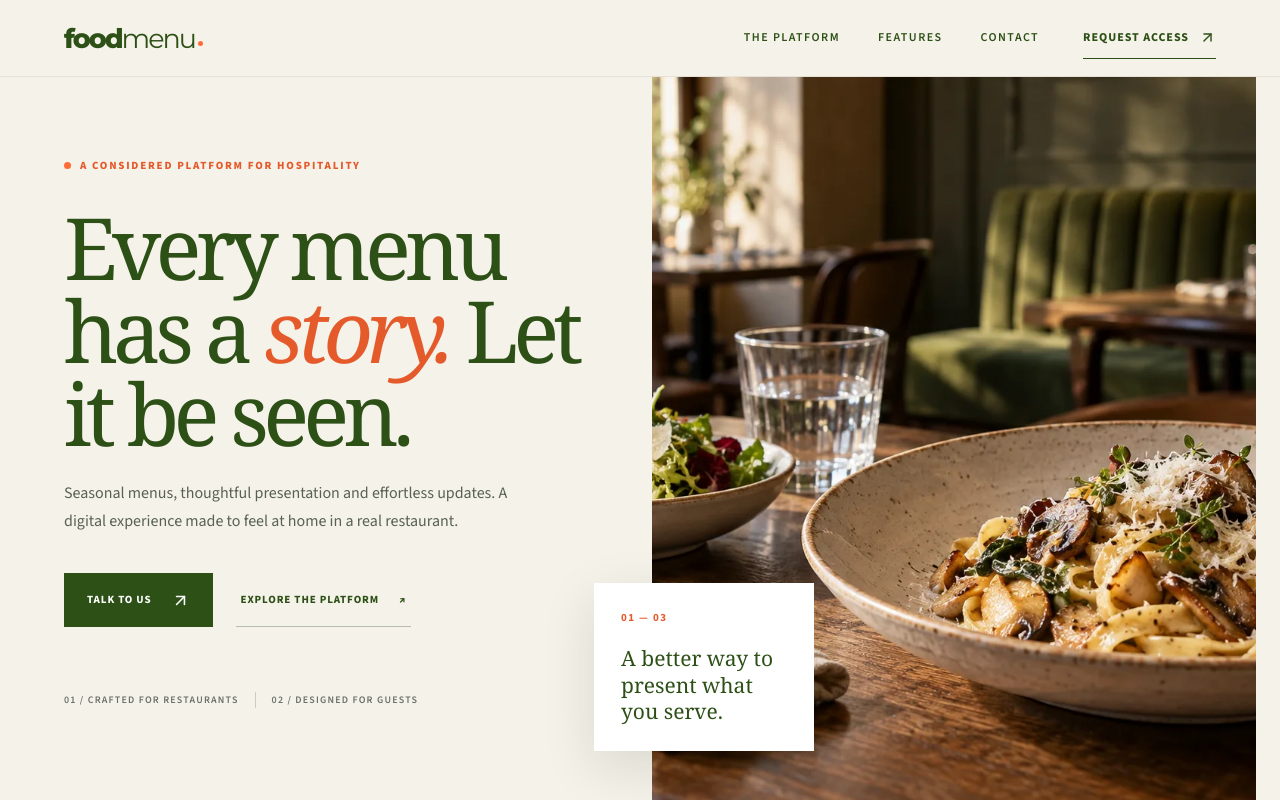
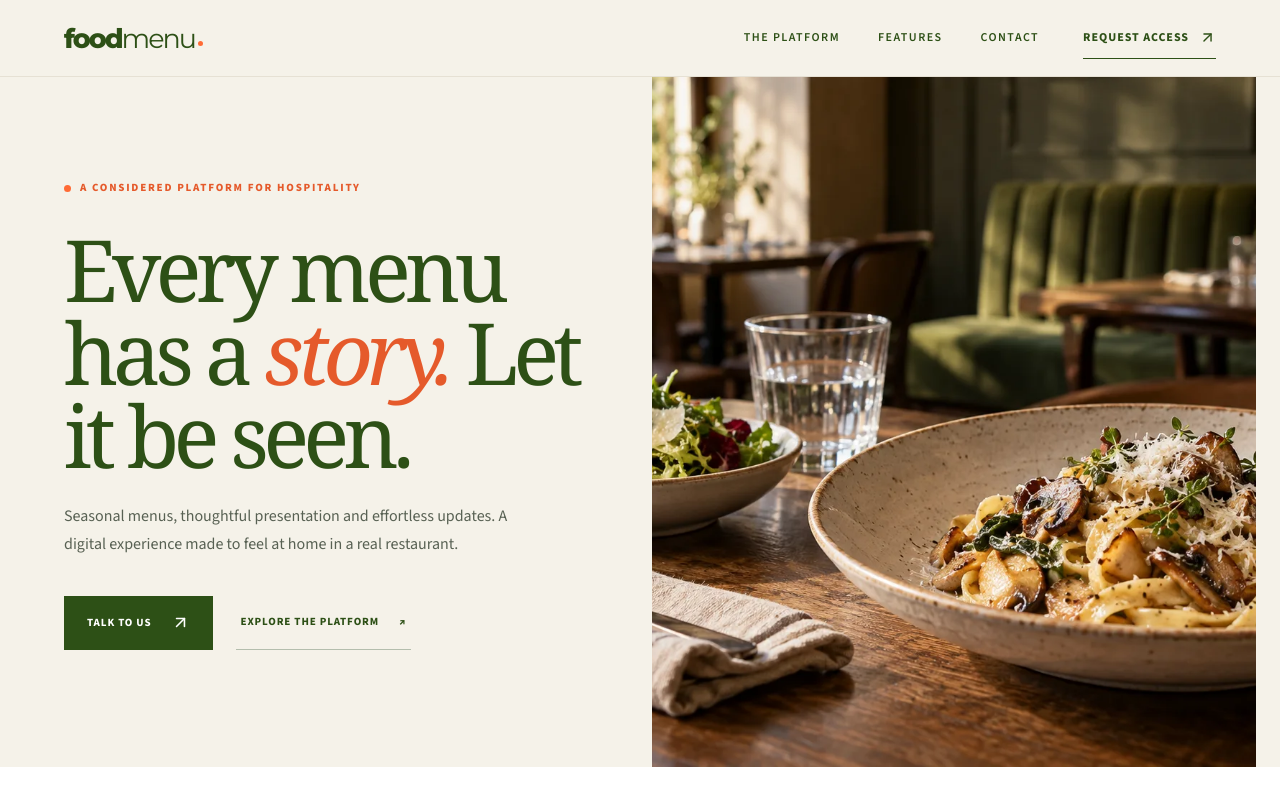
Before and after one commit to RaDmunn/food-menu, a Next.js app: page / in a window 1280 px wide. Shown: the top 800 px of the page. Built offline with nearby package versions, Linux system fonts and the light colour scheme.

Commit message:
fix: simplify hero and restore footer background

```diff
--- a/src/components/main-page/Hero.tsx
+++ b/src/components/main-page/Hero.tsx
@@ -14,14 +14,11 @@ export default function Hero() {
             <Link className="site-button site-button--dark" href="/contact">Talk to us <ArrowUpRight size={19} /></Link>
             <Link className="site-button site-button--text" href="#how-it-works">Explore the platform <span aria-hidden="true">↗</span></Link>
           </div>
-          <div className="site-hero__proof">01 / Crafted for restaurants <span /> 02 / Designed for guests</div>
         </div>
         <div className="site-hero__visual">
           <Image src="/img/editorial/bistro-table.webp" alt="Seasonal pasta served in a contemporary restaurant" fill priority sizes="(max-width: 900px) 100vw, 52vw" />
-          <div className="site-hero__float"><span>01 — 03</span><strong>A better way to present what you serve.</strong></div>
         </div>
       </div>
-      <div className="site-hero__bottom container"><span>FOODMENU / THE DIGITAL MENU STUDIO</span><span>Restaurant → Seasonal menus → Food &amp; drinks → Dishes</span></div>
     </section>
   );
 }
--- a/src/styles/main_page/premium.scss
+++ b/src/styles/main_page/premium.scss
@@ -19,34 +19,25 @@
 .site-hero__actions { margin-top: 38px; }
 .site-button { border-radius: 0; text-transform: uppercase; letter-spacing: .08em; font-size: 11px; min-height: 54px; transition: transform .35s ease, background .35s ease, color .35s ease; }
 .site-button--text { border-bottom: 1px solid #b4bead; }
-.site-hero__proof { margin-top: 65px; text-transform: uppercase; letter-spacing: .12em; font-size: 10px; }
 .site-hero__visual { min-height: 690px; }
-.site-hero__visual img { transition: transform 1.2s ease; }
-.site-hero__visual:hover img { transform: scale(1.045); }
 .site-hero__copy > * { animation: fm-enter .75s both; }
 .site-hero__copy > :nth-child(2) { animation-delay: .09s; }
 .site-hero__copy > :nth-child(3) { animation-delay: .18s; }
 .site-hero__copy > :nth-child(4) { animation-delay: .27s; }
-.site-hero__copy > :nth-child(5) { animation-delay: .36s; }
-.site-hero__visual { animation: fm-image-enter 1.1s both; }
 @keyframes fm-enter { from { opacity: 0; transform: translateY(18px); } to { opacity: 1; transform: translateY(0); } }
-@keyframes fm-image-enter { from { opacity: .6; transform: scale(1.025); } to { opacity: 1; transform: scale(1); } }
-.site-hero__float { left: -58px; bottom: 52px; width: 220px; min-width: 0; display: grid; gap: 20px; padding: 27px; border-radius: 0; box-shadow: 0 16px 50px rgba(25,35,20,.12); }
-.site-hero__float span { color: $primary-orange-dark; font: 700 11px $Main-font; letter-spacing: .13em; }
-.site-hero__float strong { font: 400 21px/1.25 Georgia,serif; }
 .site-section-heading h2, .site-showcase__copy h2 { font: 400 clamp(44px,4.3vw,65px)/1.06 Georgia,serif; letter-spacing: -.055em; }
 .site-process__step { transition: padding .3s ease, background .3s ease; }
 .site-process__step:hover { padding-left: 12px; background: #f8f8f4; }
 .site-feature { transition: background .3s ease; }
 .site-feature:hover { background: #fffdf8; }
-.site-footer-new, footer.site-footer-new { background-color: #1b3210; color: #fff; }
+.site-footer-new, footer.site-footer-new { display: block; width: 100%; background-color: #1b3210; color: #fff; }
 .site-footer-new__top h2 { color: #fff; font: 400 clamp(45px,4.5vw,67px)/1.06 Georgia,serif; }
 .site-footer-new__brand { color: #fff !important; font-size: 27px !important; }
 .site-footer-new__brand span { color: #e5eede; }
 .site-footer-new a, .site-footer-new small { color: #d5dfd1; }
 @media (max-width: 900px) { .site-hero__inner { grid-template-columns: 1fr; } .site-hero__copy { padding: 76px 0 62px; } .site-hero__visual { min-height: 470px; } }
-@media (max-width: 650px) { .site-header__inner { min-height: 68px; } .site-header__nav { top: 68px; background: #f5f2e9; } .site-hero__copy h1 { font-size: clamp(54px,12vw,74px); } .site-hero__proof { margin-top: 38px; } .site-hero__float { left: 16px; bottom: 16px; width: 190px; padding: 20px; } .site-footer-new__top h2 { font-size: 45px; } }
-@media (prefers-reduced-motion: reduce) { .site-hero__visual img, .site-process__step, .site-feature, .site-button { transition: none; } .site-hero__copy > *, .site-hero__visual { animation: none; } }
+@media (max-width: 650px) { .site-header__inner { min-height: 68px; } .site-header__nav { top: 68px; background: #f5f2e9; } .site-hero__copy h1 { font-size: clamp(54px,12vw,74px); } .site-footer-new__top h2 { font-size: 45px; } }
+@media (prefers-reduced-motion: reduce) { .site-process__step, .site-feature, .site-button { transition: none; } .site-hero__copy > * { animation: none; } }
 
 .editorial-page { background: #f5f2e9; color: $secondary-green; }
 .editorial-page__intro { padding-top: 105px; padding-bottom: 105px; }
```
